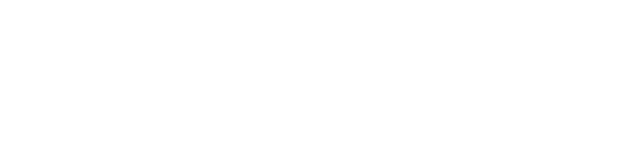
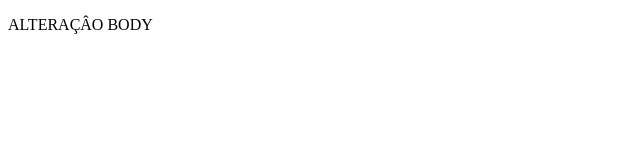
Before and after one commit to RafaelDEV-BR/OAS_DEV, a plain HTML site: page index.html in a window 1280 px wide. Shown: the whole page, without its empty margins (0-640 px from the left). Drawn offline with Linux system fonts and the light colour scheme.

Commit message:
alteraçãobody

```diff
--- a/index.html
+++ b/index.html
@@ -6,6 +6,7 @@
     <title>OAS</title>
 </head>
 <body>
+   <p> ALTERAÇÂO BODY </p>
 
 </body>
 </html>
```
